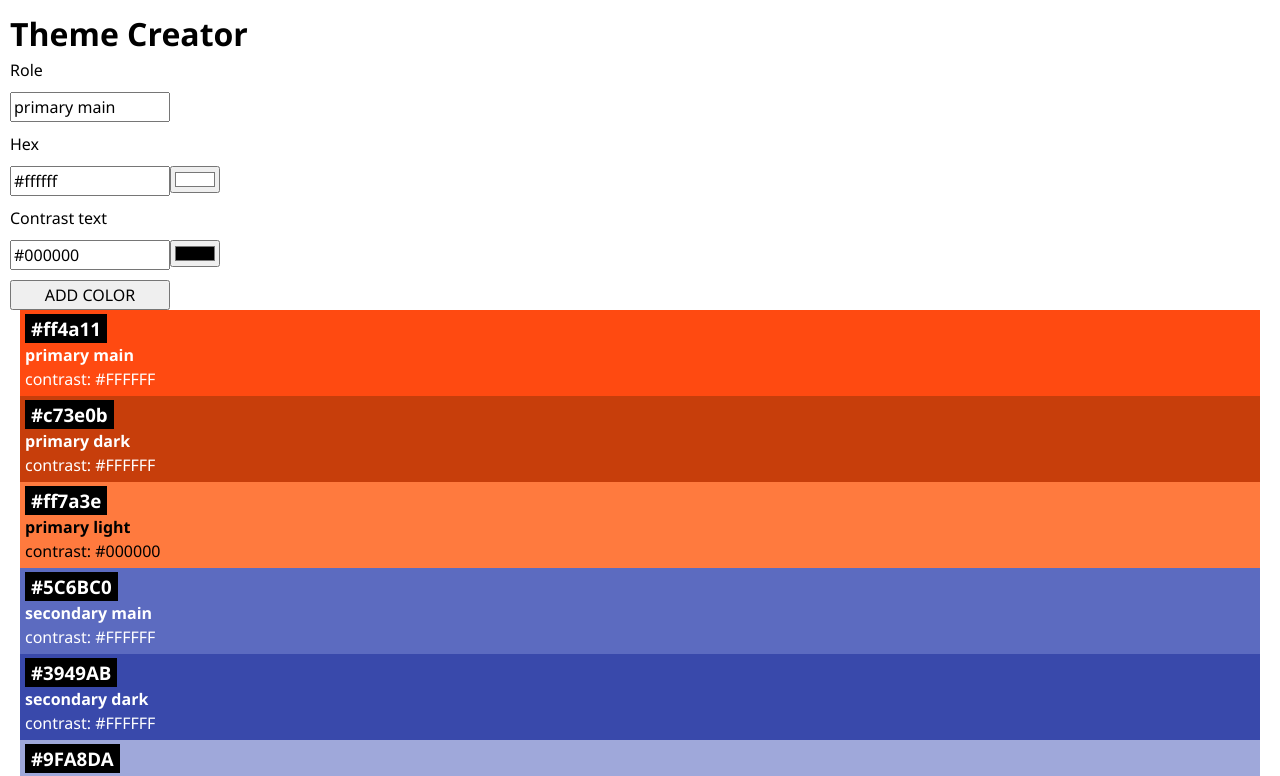
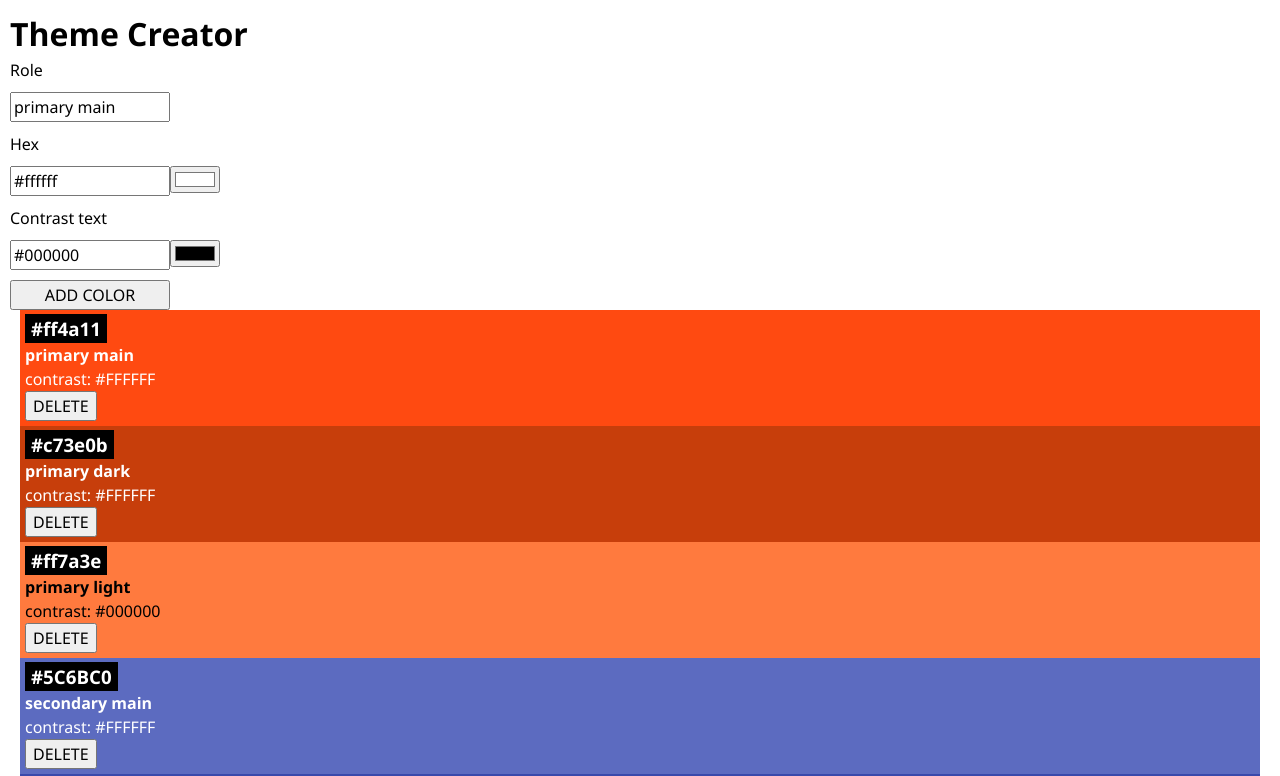
Before and after one commit to maria-osypova/Recap-Project-4-Theme-Creator, a React (Vite) app: page / in a window 1280 px wide. Shown: the top 776 px of the page. Built offline with nearby package versions, Linux system fonts and the light colour scheme.

Commit message:
feat: Add delete functionality with confirmation and empty theme message

```diff
--- a/src/App.jsx
+++ b/src/App.jsx
@@ -7,6 +7,10 @@ import { useState } from "react";
 function App() {
   const [colors, setColors] = useState(initialColors);
 
+  function deleteColor(id) {
+    setColors((prevColors) => prevColors.filter((color) => color.id !== id));
+  }
+
   function addColor(newColor) {
     setColors((prevColors) => [newColor, ...prevColors]);
   }
@@ -14,10 +18,17 @@ function App() {
     <>
       <h1>Theme Creator</h1>
       <ColorForm onSubmitColor={addColor} />
-
-      {colors.map((color) => {
-        return <Color key={color.id} color={color} />;
-      })}
+      {colors.length === 0 ? (
+        <p>No colors.. start by adding one!</p>
+      ) : (
+        colors.map((color) => (
+          <Color
+            key={color.id}
+            color={color}
+            onDelete={() => deleteColor(color.id)}
+          />
+        ))
+      )}
     </>
   );
 }
--- a/src/Components/Color/Color.css
+++ b/src/Components/Color/Color.css
@@ -9,3 +9,10 @@
   background: black;
   color: white;
 }
+
+.color-card-hightlight {
+  display: inline;
+  padding: 2px 6px;
+  background: black;
+  color: white;
+}
--- a/src/Components/Color/Color.jsx
+++ b/src/Components/Color/Color.jsx
@@ -1,6 +1,7 @@
+import DeleteButton from "../DeleteButton";
 import "./Color.css";
 
-export default function Color({ color }) {
+export default function Color({ color, onDelete }) {
   return (
     <div
       className="color-card"
@@ -12,6 +13,7 @@ export default function Color({ color }) {
       <h3 className="color-card-headline">{color.hex}</h3>
       <h4>{color.role}</h4>
       <p>contrast: {color.contrastText}</p>
+      <DeleteButton onDelete={onDelete} />
     </div>
   );
 }
--- /dev/null
+++ b/src/Components/DeleteButton.jsx
@@ -0,0 +1,39 @@
+import { useState } from "react";
+
+export default function DeleteButton({ onDelete }) {
+  const [isConfirmationVisible, setIsConfirmationVisible] = useState(false);
+
+  function showDeletePrompt() {
+    setIsConfirmationVisible(true);
+  }
+
+  function confirmDeleteColor() {
+    onDelete();
+    setIsConfirmationVisible(true);
+  }
+
+  function cancelDeleteColor() {
+    setIsConfirmationVisible(false);
+  }
+  return (
+    <>
+      {isConfirmationVisible ? (
+        <>
+          <p className="color-card-hightlight">Really delete?</p>
+          <button onClick={cancelDeleteColor}>CANCEL</button>
+          <button onClick={confirmDeleteColor}>DELETE</button>
+        </>
+      ) : (
+        <button onClick={showDeletePrompt}>DELETE</button>
+      )}
+    </>
+  );
+}
+
+// + create component which return Delete Button
+// + showDeletePrompt function -> return <p classname=".color-card-hightlight">"Really delete?"</p>, CancelButton, DeleteButton
+// + useState to handle isConfermed ?
+// + cancelDeleteColor function -> return DeleteButton
+// + confirmDeleteColor function -> delete color object from array
+// + add DeleteButton to Color component
+// if Colors is epmty -> "No colors.. start by adding one!"
```
